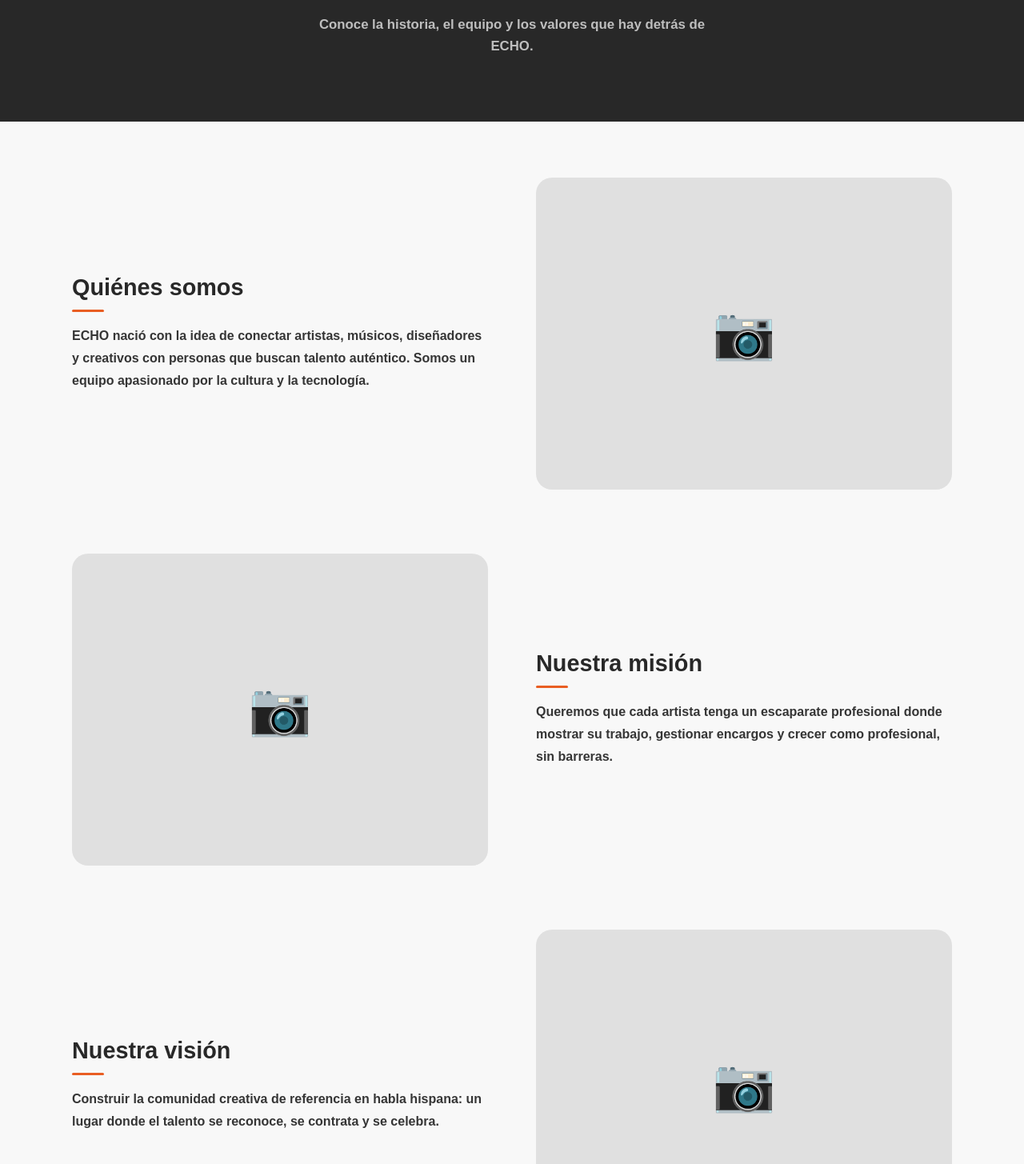
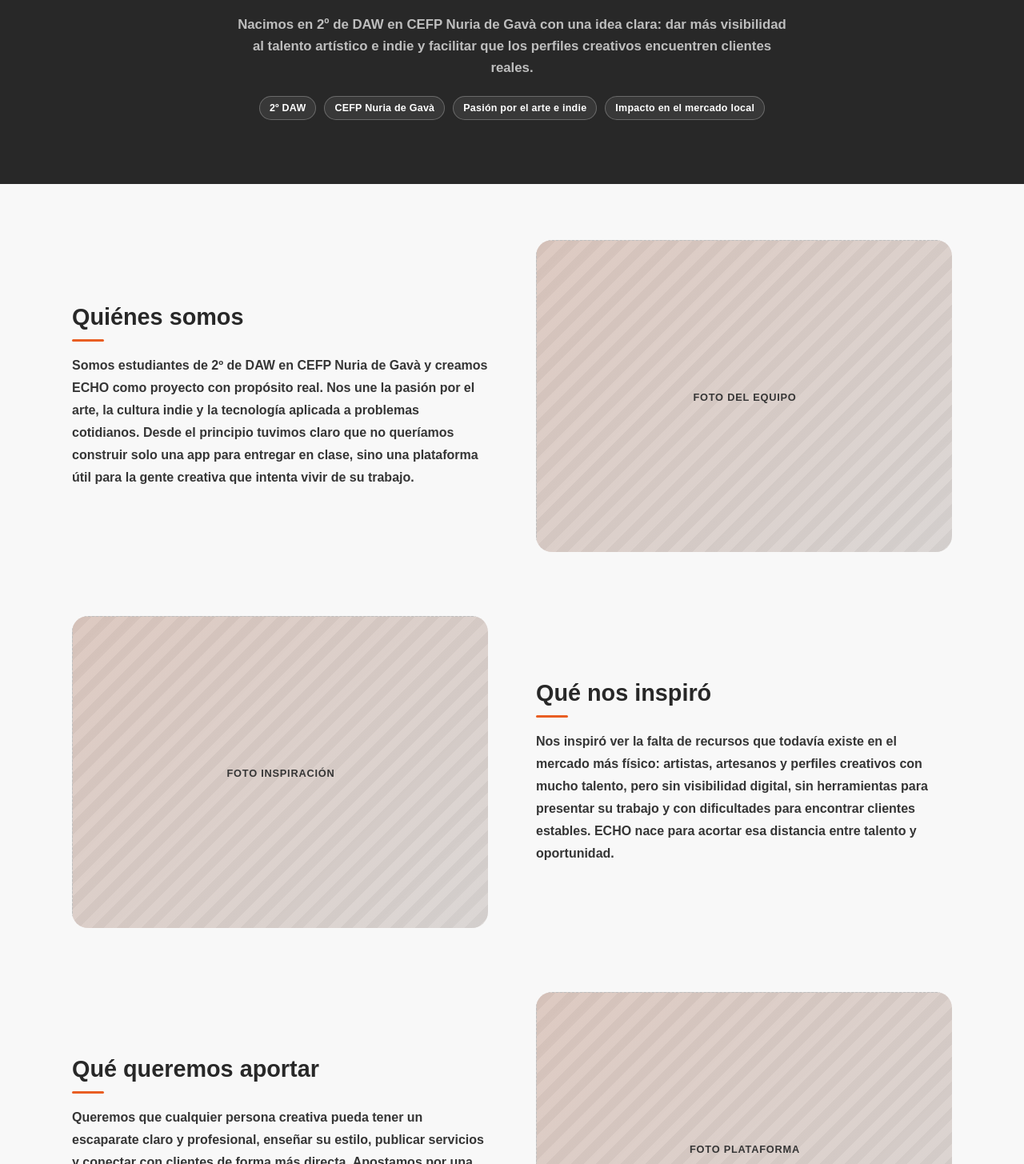
Before and after one commit to HelenaLM32/ECHO, a React (Vite) app in the folder frontend/: page /sobre-nosotros in a window 1280 px wide. Shown: the part 315-1770 px from the top of the page at 80% size. Built offline with nearby package versions, Linux system fonts and the light colour scheme; no server answers.

Commit message:
first text integration

```diff
--- a/frontend/src/pages/Resources/AboutUs.css
+++ b/frontend/src/pages/Resources/AboutUs.css
@@ -46,8 +46,28 @@
     font-size: 1.05rem;
     color: var(--gray-dark-secondary);
     line-height: 1.6;
-    max-width: 520px;
-    margin: 0 auto;
+    max-width: 700px;
+    margin: 0 auto 22px;
+}
+
+.about-hero-pills {
+    display: flex;
+    flex-wrap: wrap;
+    gap: 10px;
+    justify-content: center;
+}
+
+.about-hero-pill {
+    display: inline-flex;
+    align-items: center;
+    border: 1px solid rgba(255, 255, 255, 0.25);
+    color: var(--true-white);
+    background: rgba(255, 255, 255, 0.08);
+    border-radius: 100px;
+    padding: 7px 12px;
+    font-size: 0.78rem;
+    font-weight: 700;
+    letter-spacing: 0.02em;
 }
 
 /* ── Rows ── */
@@ -122,13 +142,39 @@
     display: flex;
     align-items: center;
     justify-content: center;
-    background: var(--gray-stroke);
-    font-size: 4rem;
+    border: 1px dashed var(--gray-dark-secondary);
+    background:
+        linear-gradient(135deg, rgba(233, 94, 35, 0.14), rgba(233, 94, 35, 0.03)),
+        repeating-linear-gradient(
+            -45deg,
+            transparent,
+            transparent 11px,
+            rgba(0, 0, 0, 0.04) 11px,
+            rgba(0, 0, 0, 0.04) 22px
+        );
+}
+
+.about-row-placeholder span {
+    font-size: 0.8rem;
+    font-weight: 700;
+    color: var(--black-secondary);
+    text-transform: uppercase;
+    letter-spacing: 0.06em;
 }
 
 @media (max-width: 700px) {
+    .about-hero {
+        padding: 72px 20px 60px;
+    }
+
+    .about-sections {
+        padding: 54px 20px 72px;
+        gap: 58px;
+    }
+
     .about-row {
         grid-template-columns: 1fr;
+        gap: 28px;
     }
 
     .about-row--reverse {
--- a/frontend/src/pages/Resources/AboutUs.jsx
+++ b/frontend/src/pages/Resources/AboutUs.jsx
@@ -5,23 +5,34 @@
   {
     id: 1,
     title: "Quiénes somos",
-    text: "ECHO nació con la idea de conectar artistas, músicos, diseñadores y creativos con personas que buscan talento auténtico. Somos un equipo apasionado por la cultura y la tecnología.",
+    text: "Somos estudiantes de 2º de DAW en CEFP Nuria de Gavà y creamos ECHO como proyecto con propósito real. Nos une la pasión por el arte, la cultura indie y la tecnología aplicada a problemas cotidianos. Desde el principio tuvimos claro que no queríamos construir solo una app para entregar en clase, sino una plataforma útil para la gente creativa que intenta vivir de su trabajo.",
     img: null,
     imgAlt: "El equipo de ECHO",
+    placeholder: "Foto del equipo",
   },
   {
     id: 2,
-    title: "Nuestra misión",
-    text: "Queremos que cada artista tenga un escaparate profesional donde mostrar su trabajo, gestionar encargos y crecer como profesional, sin barreras.",
+    title: "Qué nos inspiró",
+    text: "Nos inspiró ver la falta de recursos que todavía existe en el mercado más físico: artistas, artesanos y perfiles creativos con mucho talento, pero sin visibilidad digital, sin herramientas para presentar su trabajo y con dificultades para encontrar clientes estables. ECHO nace para acortar esa distancia entre talento y oportunidad.",
     img: null,
-    imgAlt: "Misión de ECHO",
+    imgAlt: "Inspiración de ECHO",
+    placeholder: "Foto inspiración",
   },
   {
     id: 3,
-    title: "Nuestra visión",
-    text: "Construir la comunidad creativa de referencia en habla hispana: un lugar donde el talento se reconoce, se contrata y se celebra.",
+    title: "Qué queremos aportar",
+    text: "Queremos que cualquier persona creativa pueda tener un escaparate claro y profesional, enseñar su estilo, publicar servicios y conectar con clientes de forma más directa. Apostamos por una experiencia cercana, sencilla y honesta, donde el foco esté en el trabajo bien hecho y en la identidad propia de cada creador, no en algoritmos opacos.",
     img: null,
-    imgAlt: "Visión de ECHO",
+    imgAlt: "Aportación de ECHO",
+    placeholder: "Foto plataforma",
+  },
+  {
+    id: 4,
+    title: "Hacia dónde vamos",
+    text: "Nuestro objetivo es seguir evolucionando ECHO para que se convierta en un punto de referencia para la escena creativa independiente. Queremos incluir más recursos formativos, mejores herramientas para gestionar encargos y funciones que faciliten que los proyectos salten de lo local a nuevas oportunidades. Este proyecto empieza en el aula, pero está pensado para crecer fuera de ella.",
+    img: null,
+    imgAlt: "Futuro de ECHO",
+    placeholder: "Foto futuro",
   },
 ];
 
@@ -38,8 +49,14 @@
               por y para <span className="about-hero-accent">creadores</span>
             </h1>
             <p className="about-hero-sub">
-              Conoce la historia, el equipo y los valores que hay detrás de ECHO.
+              Nacimos en 2º de DAW en CEFP Nuria de Gavà con una idea clara: dar más visibilidad al talento artístico e indie y facilitar que los perfiles creativos encuentren clientes reales.
             </p>
+            <div className="about-hero-pills" aria-label="Datos del proyecto ECHO">
+              <span className="about-hero-pill">2º DAW</span>
+              <span className="about-hero-pill">CEFP Nuria de Gavà</span>
+              <span className="about-hero-pill">Pasión por el arte e indie</span>
+              <span className="about-hero-pill">Impacto en el mercado local</span>
+            </div>
           </div>
         </section>
 
@@ -56,7 +73,11 @@
               <div className="about-row-media">
                 {s.img
                   ? <img src={s.img} alt={s.imgAlt} className="about-row-img" />
-                  : <div className="about-row-placeholder"><span>📷</span></div>
+                  : (
+                    <div className="about-row-placeholder" role="img" aria-label={s.imgAlt}>
+                      <span>{s.placeholder}</span>
+                    </div>
+                  )
                 }
               </div>
             </section>
--- a/frontend/src/pages/Resources/Introduction.jsx
+++ b/frontend/src/pages/Resources/Introduction.jsx
@@ -6,30 +6,99 @@
   {
     id: 1,
     title: "Cómo crear tu primer proyecto",
-    description: "Aprende a subir y configurar un proyecto desde cero en ECHO.",
-    icon: "📁",
-    content: null,
+    description: "Prepara tu ficha, sube imágenes y publica tu proyecto paso a paso.",
+    imagePlaceholder: "Foto tutorial 01",
+    content: (
+      <>
+        <p>
+          Este tutorial te guía para publicar un proyecto completo y profesional desde cero.
+        </p>
+        <h3>Paso a paso</h3>
+        <ol>
+          <li>Ve a tu perfil y entra en la sección de proyectos.</li>
+          <li>Haz clic en "Crear proyecto".</li>
+          <li>Añade título claro, categoría y una descripción breve del trabajo.</li>
+          <li>Sube portada y galería con imágenes de buena calidad.</li>
+          <li>Completa herramientas, estilo, tiempos estimados y presupuesto orientativo.</li>
+          <li>Revisa toda la información y publica.</li>
+        </ol>
+        <p>
+          Consejo: usa una portada limpia y una descripción en primera persona para generar confianza.
+        </p>
+      </>
+    ),
   },
   {
     id: 2,
-    title: "Publicar un servicio",
-    description: "Guía paso a paso para ofrecer tus servicios en la plataforma.",
-    icon: "🛠️",
-    content: null,
+    title: "Cómo trabajar en local",
+    description: "Organiza tu proyecto en local para editar, revisar y mantener versiones.",
+    imagePlaceholder: "Foto tutorial 02",
+    content: (
+      <>
+        <p>
+          Configura un flujo básico en local para trabajar con orden antes de publicar cambios.
+        </p>
+        <h3>Checklist recomendado</h3>
+        <ol>
+          <li>Crea una carpeta principal por cliente o proyecto.</li>
+          <li>Organiza subcarpetas: referencias, entregables y versiones.</li>
+          <li>Guarda una versión inicial y usa nombres consistentes para los archivos.</li>
+          <li>Antes de cada entrega, exporta una versión final con fecha.</li>
+          <li>Sube a ECHO solo archivos finales y añade contexto en la descripción.</li>
+        </ol>
+        <p>
+          Consejo: mantener orden en local reduce errores y agiliza revisiones con clientes.
+        </p>
+      </>
+    ),
   },
   {
     id: 3,
-    title: "Gestionar encargos",
-    description: "Cómo responder, aceptar y completar encargos de clientes.",
-    icon: "📋",
-    content: null,
+    title: "Publicar un servicio",
+    description: "Define alcance, plazos y precio para que te contacten clientes adecuados.",
+    imagePlaceholder: "Foto tutorial 03",
+    content: (
+      <>
+        <p>
+          Un servicio bien definido mejora la calidad de los contactos y evita malentendidos.
+        </p>
+        <h3>Puntos clave</h3>
+        <ol>
+          <li>Escribe un título directo y orientado a resultado.</li>
+          <li>Explica qué incluye exactamente y qué no incluye.</li>
+          <li>Marca tiempos de entrega realistas y número de revisiones.</li>
+          <li>Define precio base y extras opcionales.</li>
+          <li>Publica ejemplos visuales para reforzar tu propuesta.</li>
+        </ol>
+        <p>
+          Consejo: si tu oferta es específica, atraerás encargos más alineados con tu perfil.
+        </p>
+      </>
+    ),
   },
   {
     id: 4,
-    title: "Personalizar tu perfil",
-    description: "Añade bio, avatar, redes sociales y destaca tu trabajo.",
-    icon: "✨",
-    content: null,
+    title: "Gestionar encargos y entregas",
+    description: "Responde mensajes, confirma hitos y entrega de forma profesional.",
+    imagePlaceholder: "Foto tutorial 04",
+    content: (
+      <>
+        <p>
+          Este flujo te ayuda a mantener una comunicación clara desde el primer contacto hasta el cierre.
+        </p>
+        <h3>Flujo sugerido</h3>
+        <ol>
+          <li>Responde con un resumen de alcance, precio y fecha estimada.</li>
+          <li>Confirma por escrito entregables y formato final.</li>
+          <li>Actualiza avances en puntos concretos del proceso.</li>
+          <li>Entrega con una nota breve explicando qué se incluye.</li>
+          <li>Solicita feedback final y cierra el encargo.</li>
+        </ol>
+        <p>
+          Consejo: la claridad en cada paso mejora valoraciones y repetición de clientes.
+        </p>
+      </>
+    ),
   },
 ];
 
@@ -60,7 +129,9 @@
           <div className="intro-grid">
             {TUTORIALS.map((t) => (
               <button key={t.id} className="intro-card" onClick={() => open(t)}>
-                <span className="intro-card-icon">{t.icon}</span>
+                <div className="intro-card-image" aria-hidden="true">
+                  <span>{t.imagePlaceholder}</span>
+                </div>
                 <h3 className="intro-card-title">{t.title}</h3>
                 <p className="intro-card-desc">{t.description}</p>
                 <span className="intro-card-cta">Ver tutorial →</span>
@@ -76,12 +147,12 @@
         <div className="intro-modal-backdrop" onClick={close}>
           <div className="intro-modal" onClick={(e) => e.stopPropagation()}>
             <button className="intro-modal-close" onClick={close} aria-label="Cerrar">✕</button>
-            <span className="intro-modal-icon">{active.icon}</span>
+            <div className="intro-modal-image" aria-hidden="true">
+              <span>{active.imagePlaceholder}</span>
+            </div>
             <h2 className="intro-modal-title">{active.title}</h2>
             <div className="intro-modal-body">
-              {active.content ?? (
-                <p className="intro-modal-placeholder">Contenido del tutorial próximamente.</p>
-              )}
+              {active.content}
             </div>
           </div>
         </div>
```
Also changed, not shown: frontend/src/pages/Resources/Introduction.css (+76 -10 lines).
